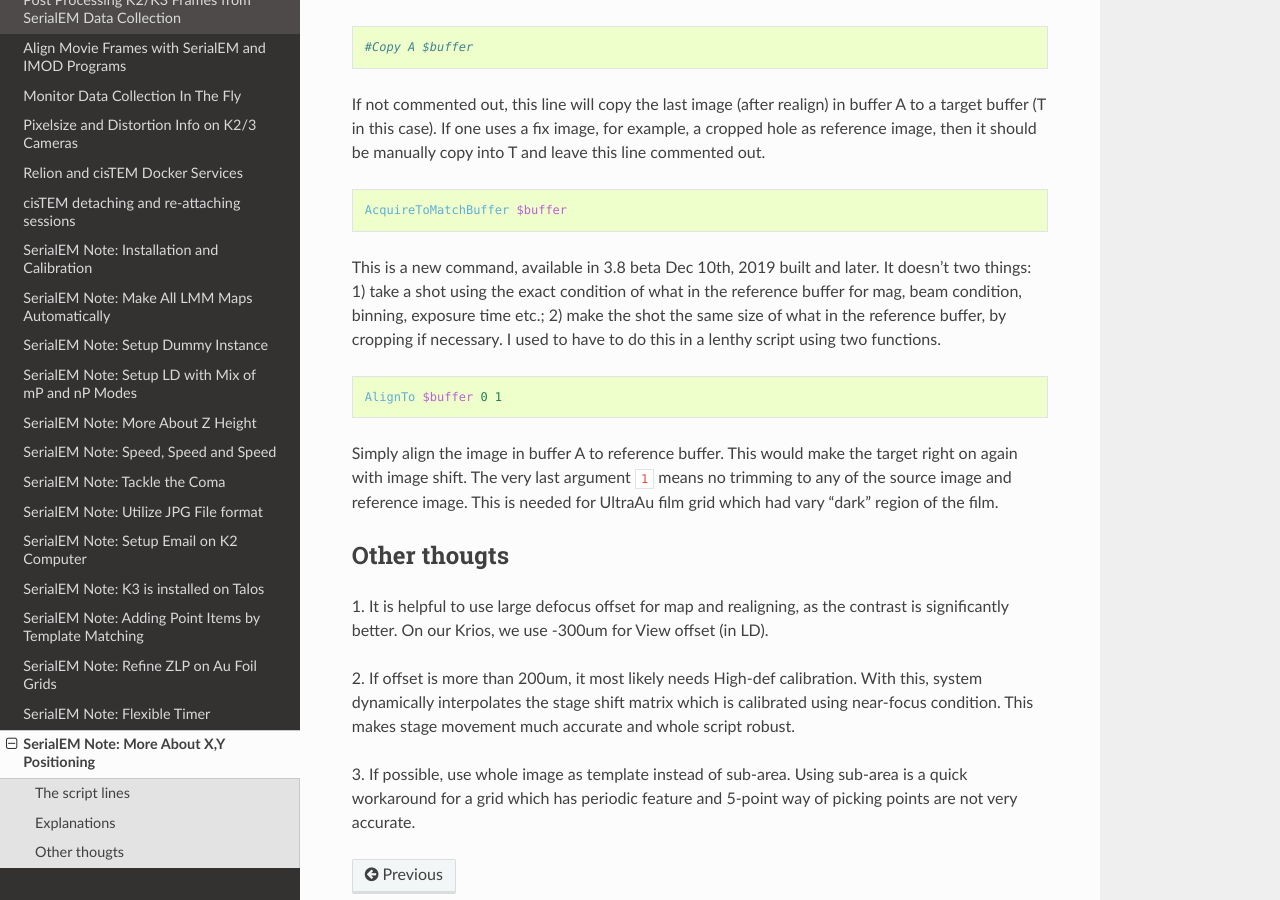
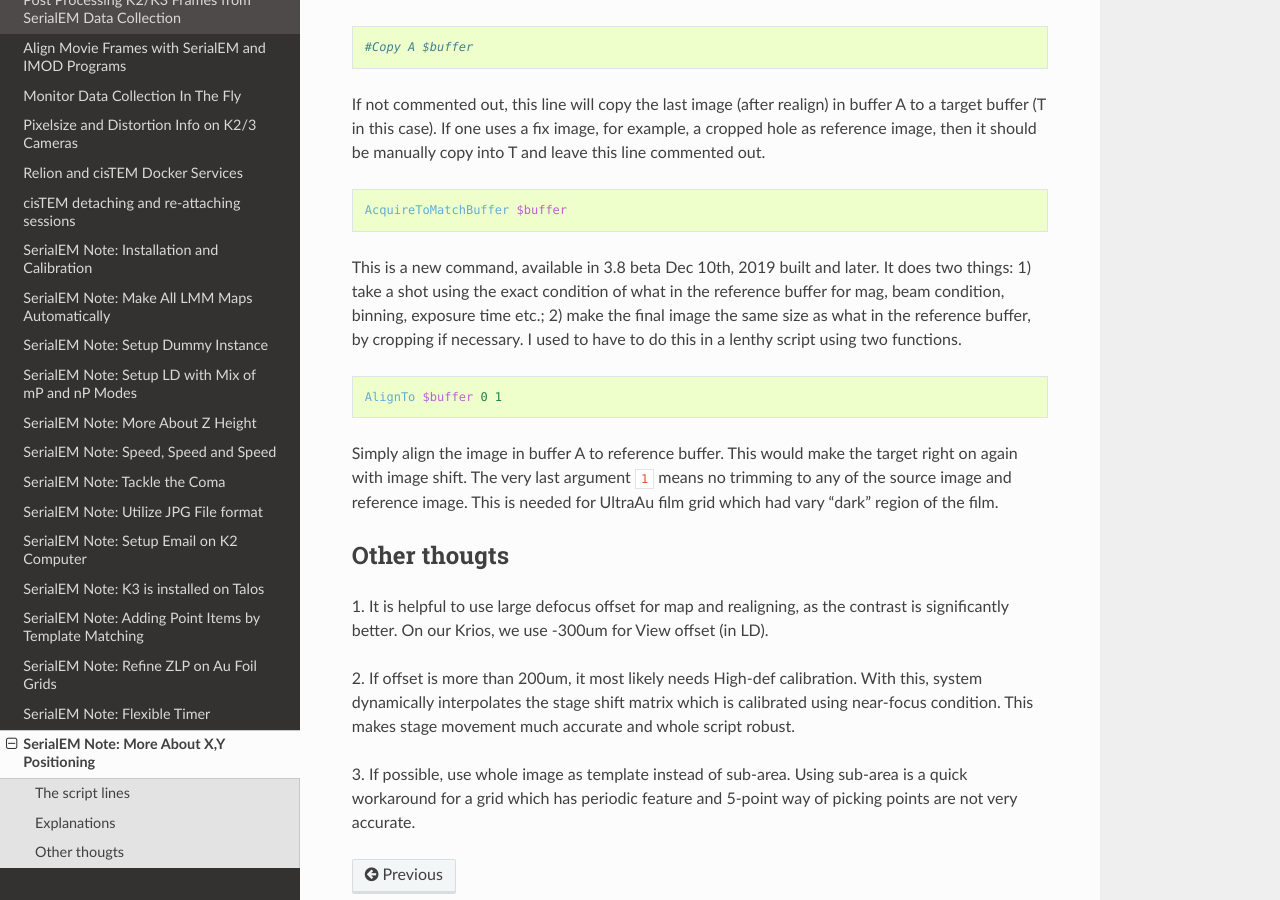
Before and after one commit to xuchen66/sphinx-emdocs, a Sphinx documentation site: the page built from source/serialem-note-more-about-XY-position.rst, in a window 1280 px wide and 900 px high, scrolled down 1629 px. Built offline with Sphinx 7.4.7 and the Read the Docs theme 2.0.0, drawn with Linux system fonts in a browser that asks for light colours; pages that are not in the unit, such as notebooks, are missing from menus.

Commit message:
Update serialem-note-more-about-XY-position.rst

```diff
--- a/source/serialem-note-more-about-XY-position.rst
+++ b/source/serialem-note-more-about-XY-position.rst
@@ -88,9 +88,9 @@ line commented out.
 
     AcquireToMatchBuffer $buffer
 
-This is a new command, available in 3.8 beta Dec 10th, 2019 built and later. It doesn't two things: 1) take a shot using the
-exact condition of what in the reference buffer for mag, beam condition, binning, exposure time etc.; 2) make the shot the same
-size of what in the reference buffer, by cropping if necessary. I used to have to do this in a lenthy script using two
+This is a new command, available in 3.8 beta Dec 10th, 2019 built and later. It does two things: 1) take a shot using the
+exact condition of what in the reference buffer for mag, beam condition, binning, exposure time etc.; 2) make the final image the same
+size as what in the reference buffer, by cropping if necessary. I used to have to do this in a lenthy script using two
 functions.
 
 .. code-block:: ruby
```
